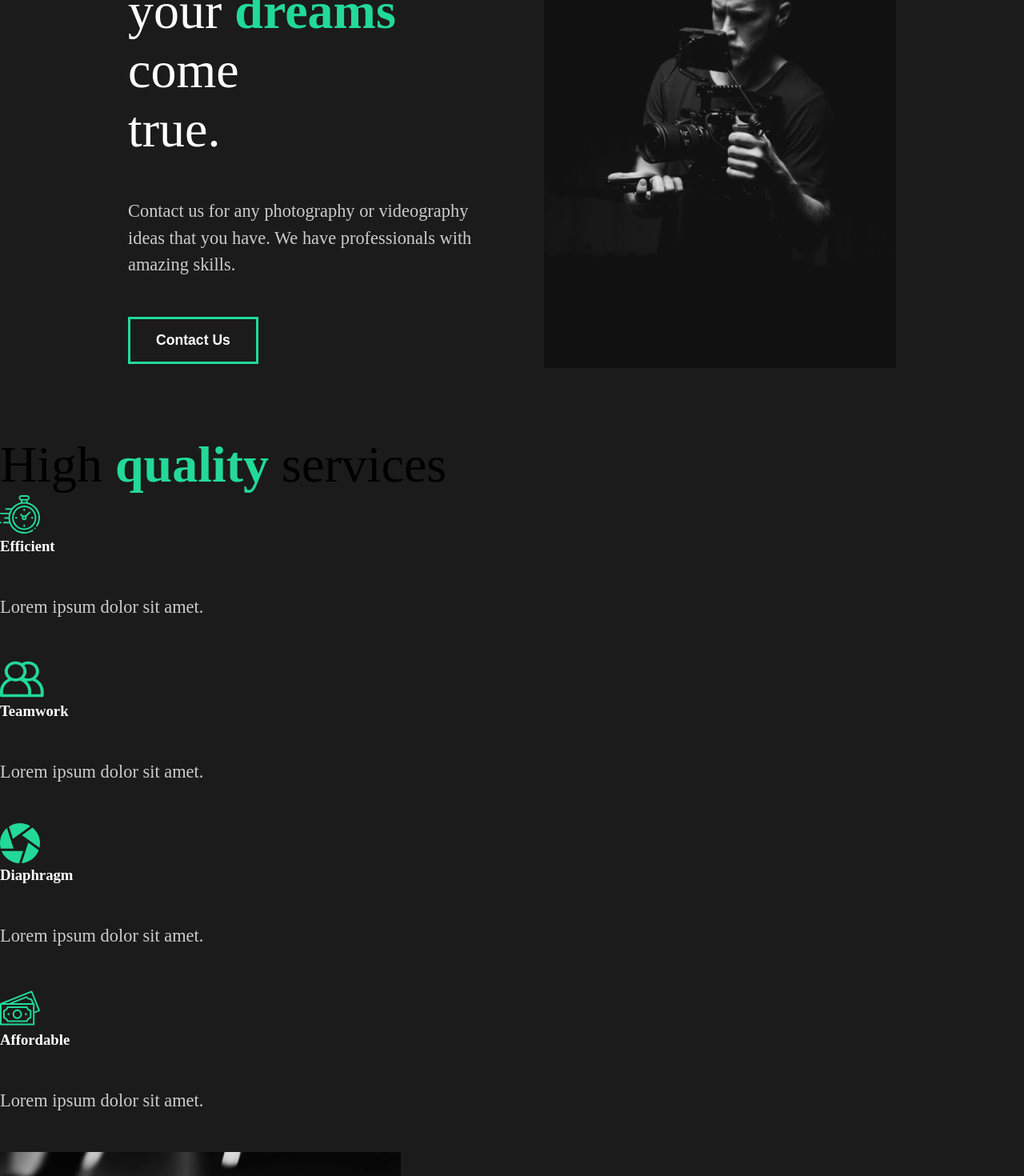
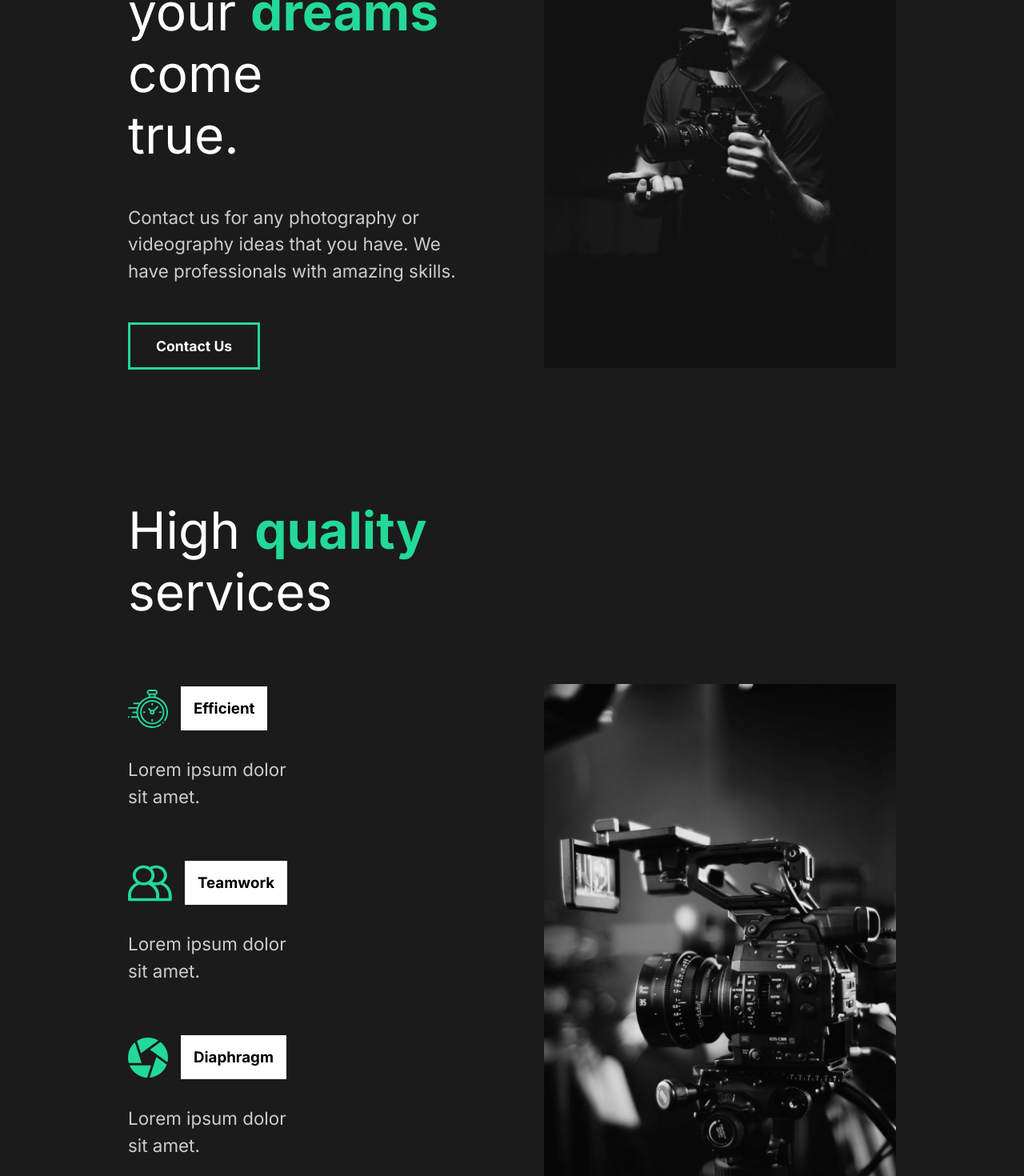
Before and after one commit to milesbarrios/capture-portfolio, a React (Create React App) app: page / in a window 1280 px wide. Shown: the part 260-1730 px from the top of the page at 80% size. Built offline with nearby package versions, Linux system fonts and the light colour scheme.

Commit message:
Services Styling Tut Done

```diff
--- a/public/index.html
+++ b/public/index.html
@@ -9,6 +9,9 @@
       name="description"
       content="Web site created using create-react-app"
     />
+    <style>
+      @import url("https://fonts.googleapis.com/css2?family=Inter:wght@400;700&family=Lobster&display=swap");
+    </style>
     <link rel="apple-touch-icon" href="%PUBLIC_URL%/logo192.png" />
     <!--
       manifest.json provides metadata used when your web app is installed on a
--- a/src/components/AboutSection.js
+++ b/src/components/AboutSection.js
@@ -1,11 +1,12 @@
 import React from "react";
+
+import {StyledLayout, StyledDescription, StyledHide, StyledImage} from "../styles"
 import home1 from "../img/home1.png";
-//import styled
-import styled from "styled-components";
+
 
 const AboutSection = () => {
   return (
-    <StyledAbout>
+    <StyledLayout>
       <StyledDescription>
         <div className="title">
           <StyledHide>
@@ -29,41 +30,10 @@ const AboutSection = () => {
       <StyledImage>
         <img src={home1} alt="guy with a camera" />
       </StyledImage>
-    </StyledAbout>
+    </StyledLayout>
   );
 };
 
-//Styled Components
-const StyledAbout = styled.div`
-  min-height: 90vh;
-  display: flex;
-  align-items: center;
-  justify-content: space-between;
-  padding: 5rem 10rem;
-  color: white;
-`;
 
-const StyledDescription = styled.div`
-  flex: 1;
-  padding-right: 5rem;
-
-  h2 {
-    font-weight: lighter;
-  }
-`;
-
-const StyledImage = styled.div`
-  flex: 1;
-  overflow: hidden;
-  img {
-    width: 100%;
-    height: 80vh;
-    object-fit: cover;
-  }
-`;
-
-const StyledHide = styled.div`
-  overflow: hidden;
-`;
 
 export default AboutSection;
--- a/src/components/GlobalStyle.js
+++ b/src/components/GlobalStyle.js
@@ -11,6 +11,7 @@ const GlobalStyle = createGlobalStyle`
 
     body{
         background: #1b1b1b;
+        font-family: 'Inter', sans-serif;
     }
 
     button{
@@ -22,6 +23,7 @@ const GlobalStyle = createGlobalStyle`
         background: transparent;
         color: white;
         transition: all 0.5s ease;
+        font-family: 'Inter', sans-serif;
         &:hover{
             background-color: #23d997;
             color: white;
--- a/src/components/ServicesSection.js
+++ b/src/components/ServicesSection.js
@@ -1,56 +1,88 @@
 import React from "react";
+import styled from "styled-components";
+
 //import icons
 import clock from "../img/clock.svg";
 import diaphragm from "../img/diaphragm.svg";
 import teamwork from "../img/teamwork.svg";
 import money from "../img/money.svg";
+import { StyledLayout, StyledDescription, StyledImage } from "../styles";
 
 //import images
 import home2 from "../img/home2.png";
 
 const ServicesSection = () => {
   return (
-    <div className="services">
-      <div className="description">
+    <StyledServices>
+      <StyledDescription>
         <h2>
           High <span>quality</span> services
         </h2>
-        <div className="cards">
-          <div className="card">
+        <StyledCards>
+          <StyledCard>
             <div className="icon">
               <img src={clock} />
               <h3>Efficient</h3>
             </div>
             <p>Lorem ipsum dolor sit amet.</p>
-          </div>
-          <div className="card">
+          </StyledCard>
+          <StyledCard>
             <div className="icon">
               <img src={teamwork} />
               <h3>Teamwork</h3>
             </div>
             <p>Lorem ipsum dolor sit amet.</p>
-          </div>
-          <div className="card">
+          </StyledCard>
+          <StyledCard>
             <div className="icon">
               <img src={diaphragm} />
               <h3>Diaphragm</h3>
             </div>
             <p>Lorem ipsum dolor sit amet.</p>
-          </div>
-          <div className="card">
+          </StyledCard>
+          <StyledCard>
             <div className="icon">
               <img src={money} />
               <h3>Affordable</h3>
             </div>
             <p>Lorem ipsum dolor sit amet.</p>
-          </div>
-        </div>
-      </div>
-      <div className="image">
+          </StyledCard>
+        </StyledCards>
+      </StyledDescription>
+      <StyledImage>
         <img src={home2} />
-      </div>
-    </div>
+      </StyledImage>
+    </StyledServices>
   );
 };
 
+const StyledServices = styled(StyledLayout)`
+  h2 {
+    padding-bottom: 5rem;
+  }
+  p {
+    width: 70%;
+    padding: 2rem 0rem 4rem 0rem;
+  }
+`;
+
+const StyledCards = styled.div`
+  display: flex;
+  flex-wrap: wrap;
+`;
+
+const StyledCard = styled.div`
+  flex-basis: 20rem;
+  .icon {
+    display: flex;
+    align-items: center;
+    h3 {
+      margin-left: 1rem;
+      background: white;
+      color: black;
+      padding: 1rem;
+    }
+  }
+`;
+
 export default ServicesSection;
--- /dev/null
+++ b/src/styles.js
@@ -0,0 +1,38 @@
+//This is for common styles
+
+//imports
+import styled from "styled-components";
+
+
+//Styled Components
+export const StyledLayout = styled.div`
+  min-height: 90vh;
+  display: flex;
+  align-items: center;
+  justify-content: space-between;
+  padding: 5rem 10rem;
+  color: white;
+`;
+
+export const StyledDescription = styled.div`
+  flex: 1;
+  padding-right: 5rem;
+
+  h2 {
+    font-weight: lighter;
+  }
+`;
+
+export const StyledImage = styled.div`
+  flex: 1;
+  overflow: hidden;
+  img {
+    width: 100%;
+    height: 80vh;
+    object-fit: cover;
+  }
+`;
+
+export const StyledHide = styled.div`
+  overflow: hidden;
+`;
```
